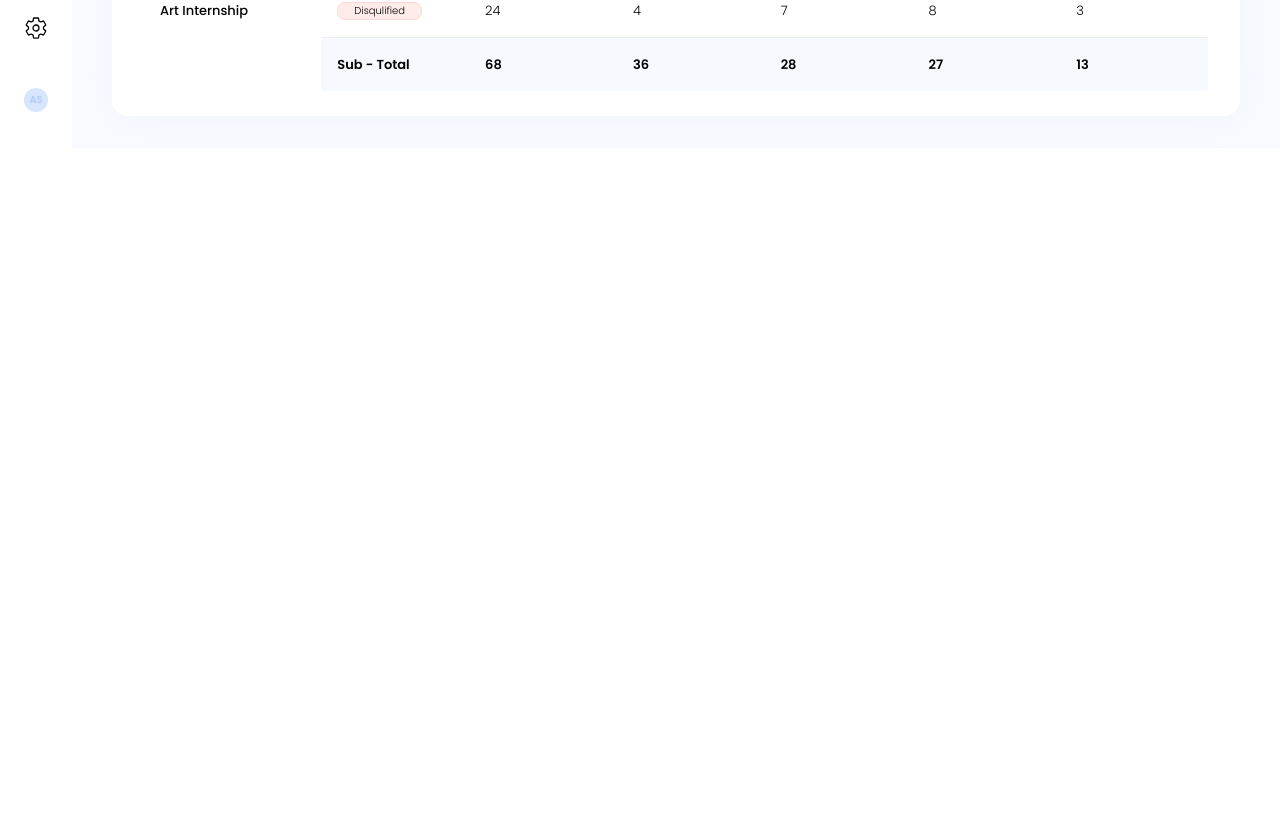
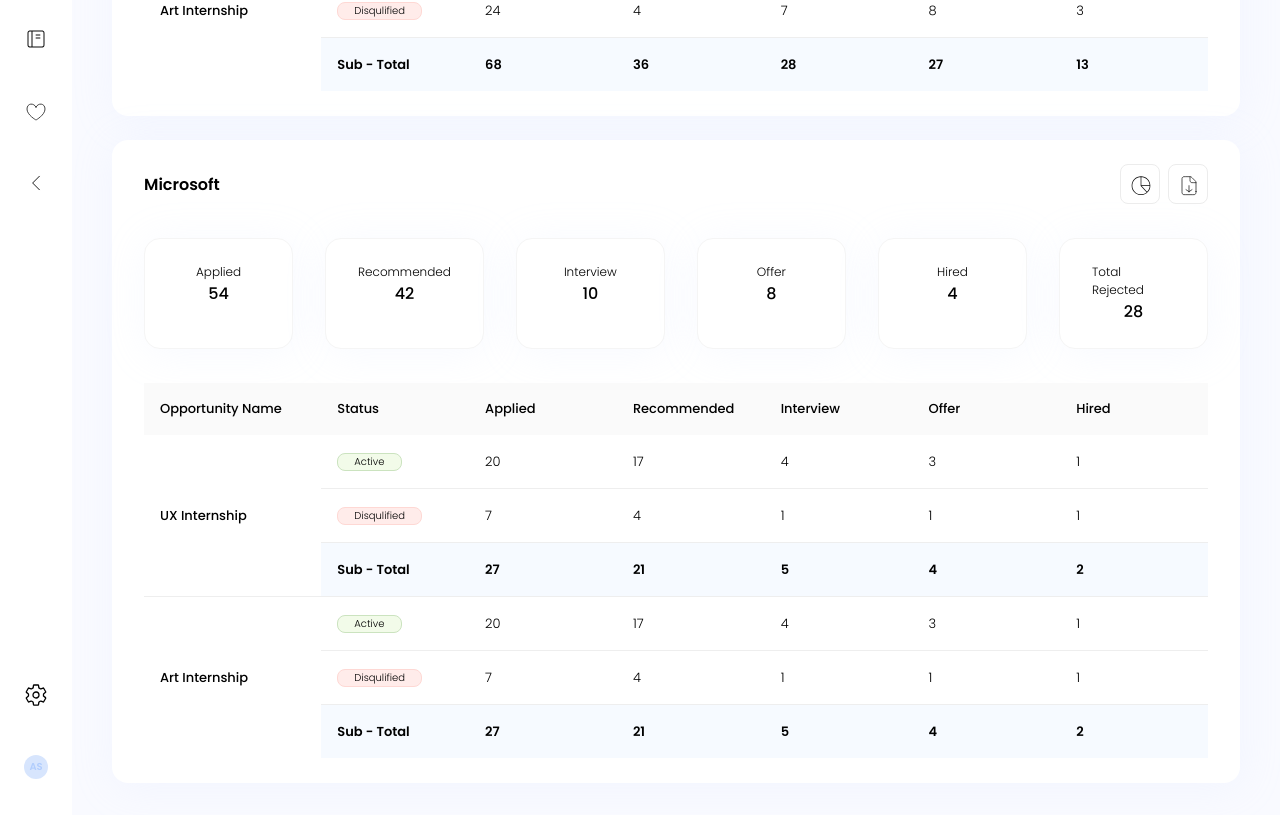
Before and after one commit to iMegz/capital-placement-task-2, a React (Vite) app: page / in a window 1280 px wide. Shown: the part 1298-2113 px from the top of the page. Before the commit the page ends 1446 px from the top, so only its background shows below. Built offline with nearby package versions, Linux system fonts and the light colour scheme.

Commit message:
Linked sorting logic

```diff
--- a/src/components/DetailedOpportunityOverview/DetailedOpportunityOverview.tsx
+++ b/src/components/DetailedOpportunityOverview/DetailedOpportunityOverview.tsx
@@ -1,11 +1,58 @@
+import { useState } from "react";
 import Button from "../Button/Button";
 import Program from "../Program/Program";
 import Search from "../Search/Search";
-import Sort from "../Sort/Sort";
+import Sort, { T_Order } from "../Sort/Sort";
 import style from "./DetailedOpportunityOverview.module.css";
-import { data } from "./detailedOpportunityOverviewData";
+import {
+    I_ProgramData,
+    I_SumedData,
+    T_StepKey,
+    googleData,
+    mircosoftData,
+    sumProgramData,
+} from "./detailedOpportunityOverviewData";
+
+type T_SortBy = T_StepKey | "rejected" | null;
+type T_Data = {
+    data: I_ProgramData;
+    sum: I_SumedData;
+};
+
+// This code needs cleaing
+
+const data: T_Data[] = [
+    { data: googleData, sum: sumProgramData(googleData) },
+    { data: mircosoftData, sum: sumProgramData(mircosoftData) },
+];
 
 const DetailedOpportunityOverview = () => {
+    const [sortby, setSortBy] = useState<T_SortBy>(null);
+    const [order, setOrder] = useState<T_Order>("ASC");
+
+    function handleOnSort(value: string | null, order: T_Order) {
+        console.log(value, order);
+
+        setSortBy(value as T_SortBy);
+        setOrder(order);
+    }
+
+    function sort(a: T_Data, b: T_Data) {
+        if (order === "ASC") return a.sum[sortby!] - b.sum[sortby!];
+        return b.sum[sortby!] - a.sum[sortby!];
+    }
+
+    function renderPrograms() {
+        const sorted = sortby ? data.sort(sort) : data;
+        return sorted.map((data) => (
+            <Program
+                key={data.data.title}
+                data={data.data}
+                sumedData={data.sum}
+            />
+        ));
+    }
+
     return (
         <div className={style["detailed-opportunity-overview"]}>
             <h2>Detailed Opportunity Overview</h2>
@@ -14,11 +61,15 @@
                     placeholder="Search by employer name"
                     style={{ flexGrow: 0.6 }}
                 />
-                <Sort style={{ flexGrow: 0.2 }} />
+                <Sort
+                    defaultOrder={order}
+                    style={{ flexGrow: 0.2 }}
+                    onChange={handleOnSort}
+                />
                 <Button style={{ flexGrow: 0.2 }}>Export All As CSV</Button>
             </div>
 
-            <Program data={data} />
+            {renderPrograms()}
         </div>
     );
 };
--- a/src/components/DetailedOpportunityOverview/detailedOpportunityOverviewData.ts
+++ b/src/components/DetailedOpportunityOverview/detailedOpportunityOverviewData.ts
@@ -14,12 +14,21 @@
     disqulified: T_Steps;
 };
 
-export interface T_ProgramData {
+export interface I_ProgramData {
     title: string;
     opportunities: T_Opportunity[];
 }
 
-export const data: T_ProgramData = {
+export interface I_SumedData {
+    rejected: number;
+    opportunities: T_Steps[];
+    applied: number;
+    recommended: number;
+    interview: number;
+    offer: number;
+    hired: number;
+}
+export const googleData: I_ProgramData = {
     title: "google",
     opportunities: [
         {
@@ -60,7 +69,48 @@
     ],
 };
 
-export function sumProgramData(data: T_ProgramData) {
+export const mircosoftData: I_ProgramData = {
+    title: "Microsoft",
+    opportunities: [
+        {
+            title: "UX Internship",
+            active: {
+                applied: 20,
+                recommended: 17,
+                interview: 4,
+                offer: 3,
+                hired: 1,
+            },
+            disqulified: {
+                applied: 7,
+                recommended: 4,
+                interview: 1,
+                offer: 1,
+                hired: 1,
+            },
+        },
+
+        {
+            title: "Art Internship",
+            active: {
+                applied: 20,
+                recommended: 17,
+                interview: 4,
+                offer: 3,
+                hired: 1,
+            },
+            disqulified: {
+                applied: 7,
+                recommended: 4,
+                interview: 1,
+                offer: 1,
+                hired: 1,
+            },
+        },
+    ],
+};
+
+export function sumProgramData(data: I_ProgramData): I_SumedData {
     const values: T_Steps = {
         applied: 0,
         hired: 0,
--- a/src/components/OpportunitiesTable/OpportunitiesTable.tsx
+++ b/src/components/OpportunitiesTable/OpportunitiesTable.tsx
@@ -1,12 +1,12 @@
 import {
     T_Opportunity,
-    T_ProgramData,
+    I_ProgramData,
     T_StepKey,
 } from "../DetailedOpportunityOverview/detailedOpportunityOverviewData";
 import style from "./OpportunitiesTable.module.css";
 
 interface I_OpportunitiesTableProps {
-    data: T_ProgramData;
+    data: I_ProgramData;
 }
 
 const OpportunitiesTable = (props: I_OpportunitiesTableProps) => {
--- a/src/components/Program/Program.tsx
+++ b/src/components/Program/Program.tsx
@@ -1,7 +1,7 @@
 import {
-    T_ProgramData,
+    I_ProgramData,
+    I_SumedData,
     T_StepKey,
-    sumProgramData,
 } from "../DetailedOpportunityOverview/detailedOpportunityOverviewData";
 import IconBtn from "../IconBtn/IconBtn";
 import OpportunitiesTable from "../OpportunitiesTable/OpportunitiesTable";
@@ -9,11 +9,12 @@
 import style from "./Program.module.css";
 
 interface I_ProgramProps {
-    data: T_ProgramData;
+    data: I_ProgramData;
+    sumedData: I_SumedData;
 }
 const Program = (props: I_ProgramProps) => {
-    const { data } = props;
-    const { rejected, opportunities, ...steps } = sumProgramData(data);
+    const { data, sumedData } = props;
+    const { rejected, opportunities, ...steps } = sumedData;
 
     function renderSteps() {
         const keys: T_StepKey[] = [
@@ -23,7 +24,6 @@
             "offer",
             "hired",
         ];
-        console.log(keys);
 
         const stepsJSX = keys.map((key) => (
             <div key={key} className={`card ${style["step-card"]}`}>
--- a/src/components/Sort/Sort.module.css
+++ b/src/components/Sort/Sort.module.css
@@ -7,6 +7,7 @@
     align-items: center;
     gap: 10px;
     background-color: white;
+    position: relative;
 }
 
 .sort > button {
@@ -23,3 +24,9 @@
     width: 24px;
     height: 24px;
 }
+
+.dropdown {
+    position: absolute;
+    top: calc(100% + 6px);
+    left: 0;
+}
--- a/src/components/Sort/Sort.tsx
+++ b/src/components/Sort/Sort.tsx
@@ -13,28 +13,30 @@
     { value: "hired", label: "Hired" },
     { value: "rejected", label: "Rejected" },
 ];
-type T_Order = "ASC" | "DESC";
+export type T_Order = "ASC" | "DESC";
 type T_DivOmit = Omit<React.HtmlHTMLAttributes<HTMLDivElement>, "onChange">;
 type T_Sort = React.FC<I_SortProps>;
 
 interface I_SortProps extends T_DivOmit {
     onChange?: (value: string | null, order: T_Order) => void;
+    defaultOrder?: T_Order;
 }
 
 const Sort: T_Sort = (props) => {
-    const { className: cn, onChange, ...rest } = props;
+    const { className: cn, onChange, defaultOrder, ...rest } = props;
     const className = `${style.sort}${cn ? ` ${cn}` : ""}`;
 
-    const [order, setOrder] = useState<T_Order>("ASC");
+    const [order, setOrder] = useState<T_Order>(defaultOrder || "ASC");
     const [sortBy, setSortBy] = useState<string | null>(null);
     const { ref, expand, setExpand } = useCollapse();
 
     function handleSelect(value: string) {
+        setExpand(false);
         setSortBy(value);
         if (onChange) onChange(value, order);
     }
 
-    function handleSort(value: T_Order) {
+    function handleSortOrder(value: T_Order) {
         return () => {
             setOrder(value);
             if (onChange) onChange(sortBy, value);
@@ -42,20 +44,33 @@
     }
 
     function renderDrowdown() {
-        if (expand) return <Dropdown items={steps} onSelect={handleSelect} />;
+        if (expand)
+            return (
+                <Dropdown
+                    className={style.dropdown}
+                    items={steps}
+                    onSelect={handleSelect}
+                />
+            );
     }
 
     function renderOrderButton() {
         return order === "ASC" ? (
-            <SortDescIcon className={style.icon} onClick={handleSort("DESC")} />
+            <SortDescIcon
+                className={style.icon}
+                onClick={handleSortOrder("DESC")}
+            />
         ) : (
-            <SortAscIcon className={style.icon} onClick={handleSort("ASC")} />
+            <SortAscIcon
+                className={style.icon}
+                onClick={handleSortOrder("ASC")}
+            />
         );
     }
 
     return (
-        <div className={className} {...rest}>
-            <button ref={ref} onClick={() => setExpand((state) => !state)}>
+        <div ref={ref} className={className} {...rest}>
+            <button onClick={() => setExpand((state) => !state)}>
                 {sortBy || "Sort by"}
             </button>
             {renderOrderButton()}
```
